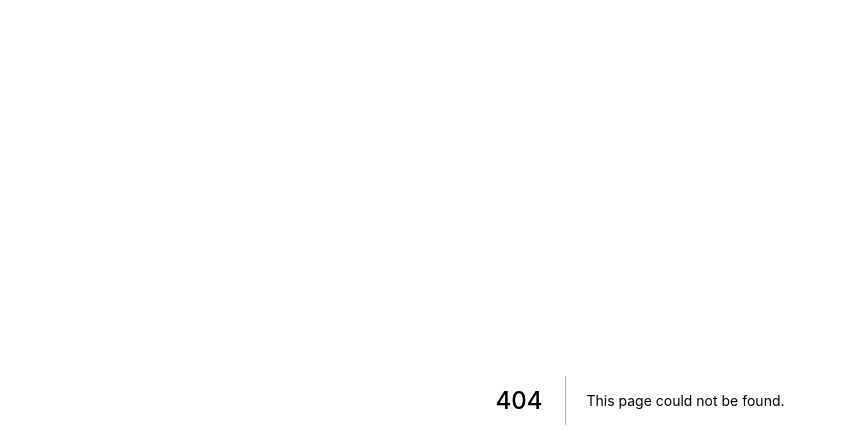
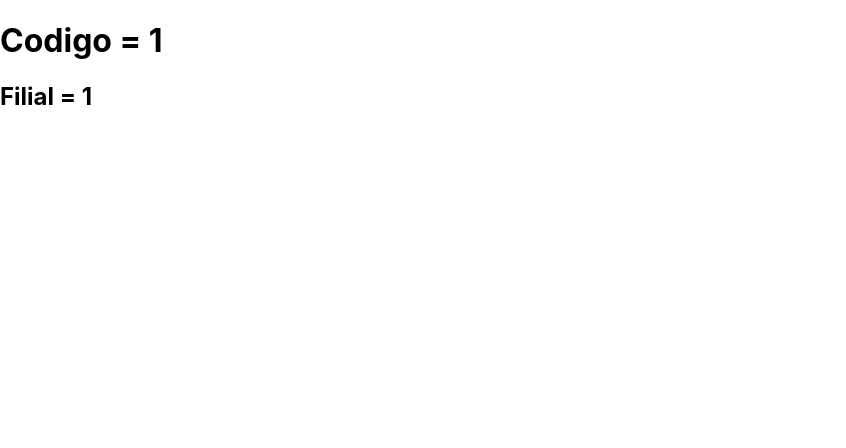
Before and after one commit to HugoLc/masterclass, a Next.js app in the folder fundamentos/: page /clientes/1/1 in a window 1280 px wide. Before the commit this address had no page. Shown: the top 448 px of the page, without its empty margins (0-846 px from the left). Built offline with nearby package versions, Linux system fonts and the light colour scheme.

Commit message:
sobre url dinamica com mais de um argumento

```diff
--- a/fundamentos/src/pages/clientes/[codigo].jsx
+++ b/fundamentos/src/pages/clientes/[filial]/[codigo].jsx
@@ -7,6 +7,7 @@ export default function ClientePorCodigo(){
     return (
         <>
             <h1>Codigo = {router.query.codigo}</h1>
+            <h2>Filial = {router.query.filial}</h2>
         </>
     )
 
```
